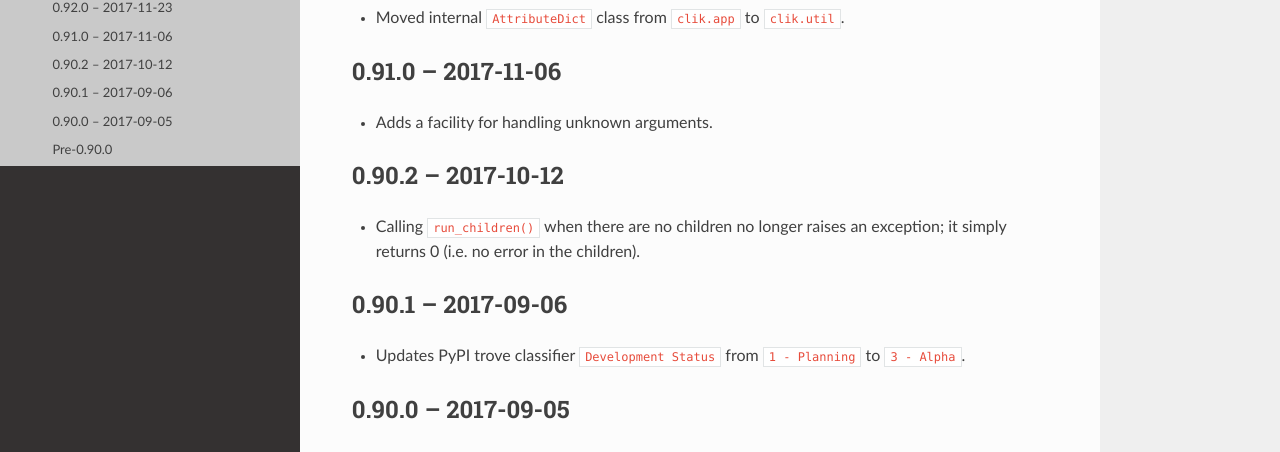
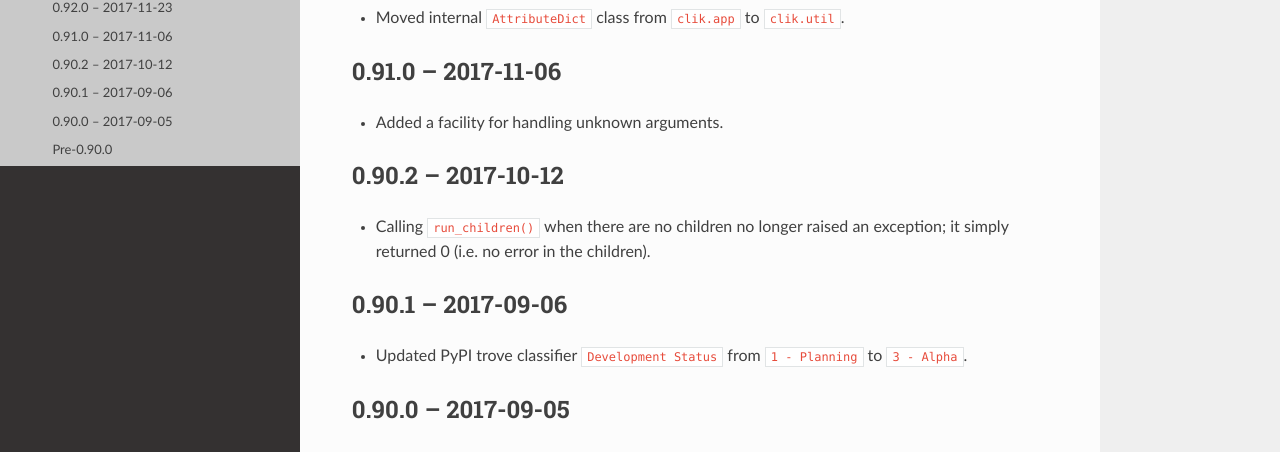
Before and after one commit to decafjoe/clik, a Sphinx documentation site: the page built from doc/development/changelog.rst, in a window 1280 px wide and 1081 px high. Shown: the part 315-767 px from the top of the window. Built offline with Sphinx 7.4.7 and the Read the Docs theme 2.0.0, drawn with Linux system fonts in a browser that asks for light colours.

Commit message:
Changes tone of changelog from present to past.
This feels more natural. It's confusing to read about a years-old
release as though it happened yesterday.

```diff
--- a/doc/development/changelog.rst
+++ b/doc/development/changelog.rst
@@ -20,21 +20,21 @@
 0.91.0 -- 2017-11-06
 ====================
 
-* Adds a facility for handling unknown arguments.
+* Added a facility for handling unknown arguments.
 
 
 0.90.2 -- 2017-10-12
 ====================
 
 * Calling ``run_children()`` when there are no children no longer
-  raises an exception; it simply returns 0 (i.e. no error in the
+  raised an exception; it simply returned 0 (i.e. no error in the
   children).
 
 
 0.90.1 -- 2017-09-06
 ====================
 
-* Updates PyPI trove classifier ``Development Status`` from ``1 -
+* Updated PyPI trove classifier ``Development Status`` from ``1 -
   Planning`` to ``3 - Alpha``.
 
 
```
